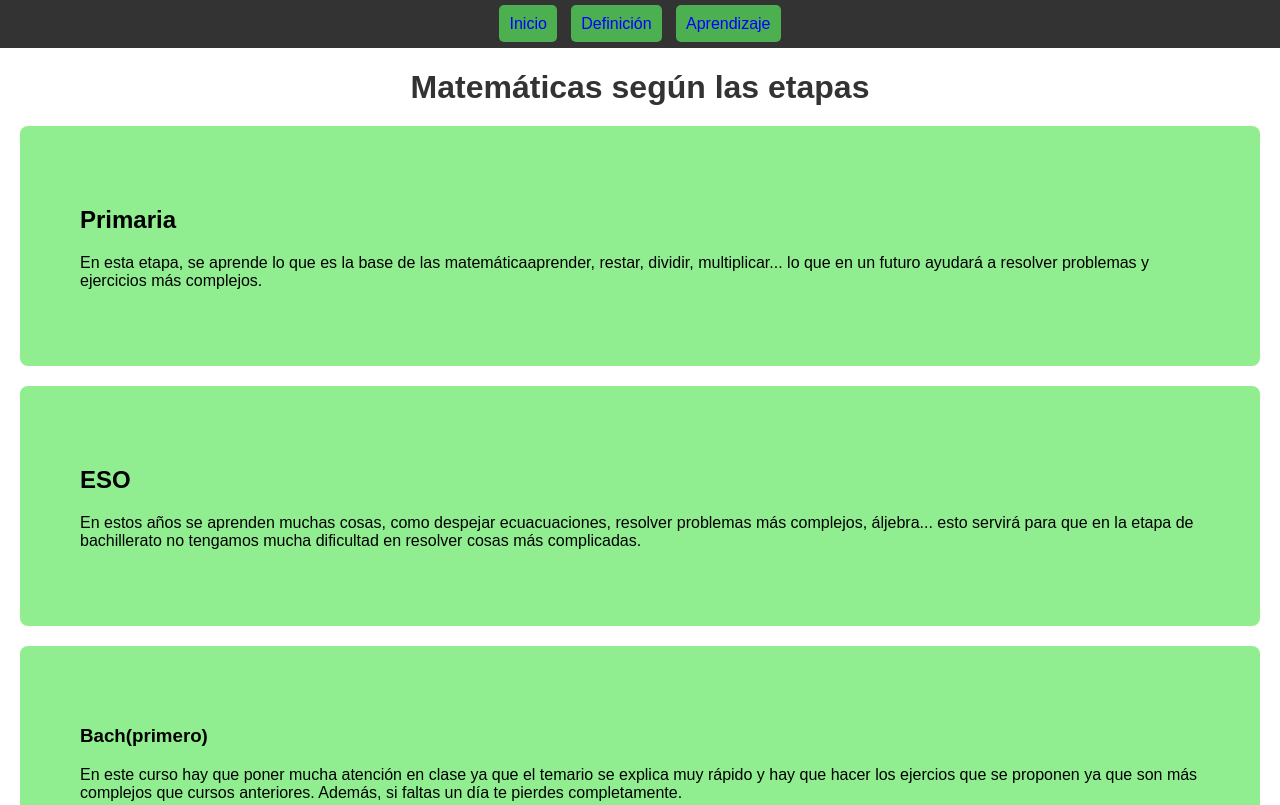
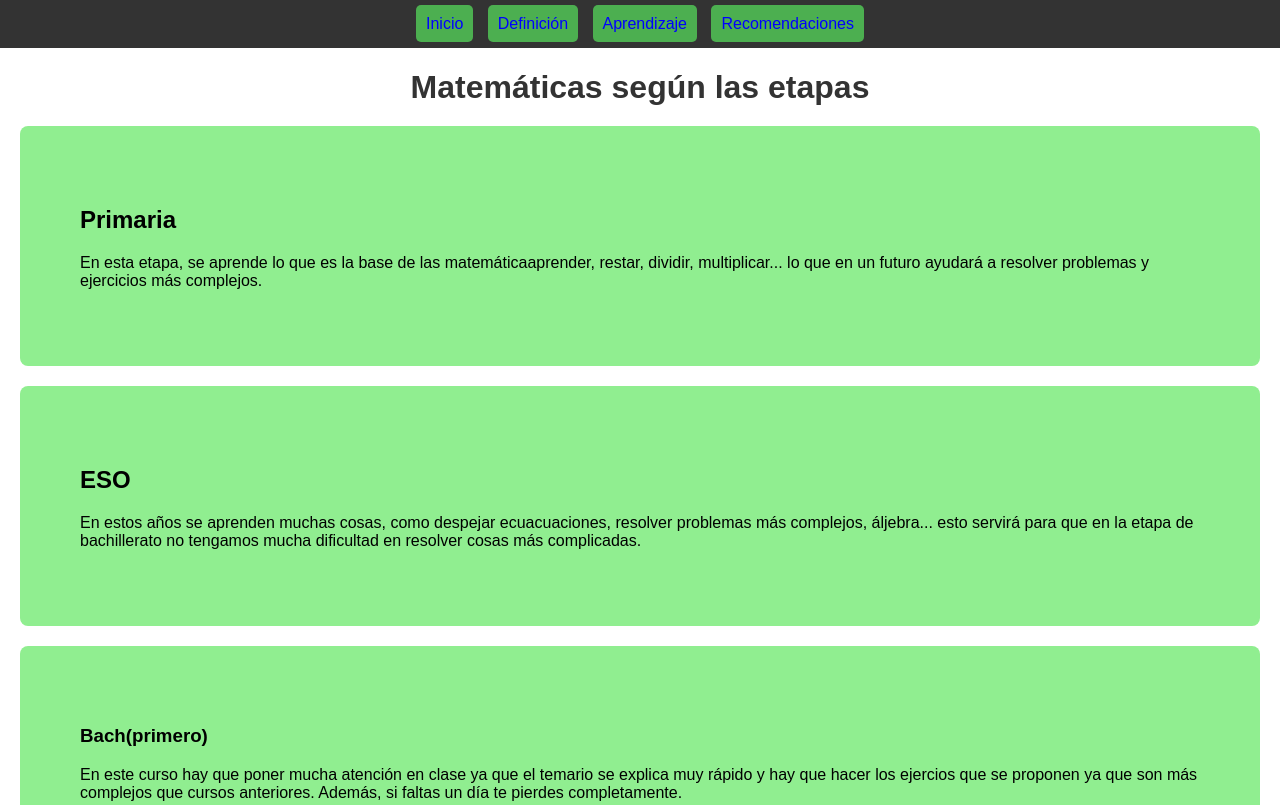
Before and after one commit to Yihao67/Web-computaci-n-Yi-Hao-, a plain HTML site: page 1mate.html in a window 1280 px wide. Shown: the top 805 px of the page. Drawn offline with Linux system fonts and the light colour scheme.

Commit message:
Add link to 'Recomendaciones' in navigation

```diff
--- a/1mate.html
+++ b/1mate.html
@@ -23,7 +23,7 @@
 <a href="1mate.html">Definición</a>
 
 <a href="2mate.html">Aprendizaje</a>
-
+<a href="3mate.html">Recomendaciones</a>
 </nav>
 <!-- ENCABEZADO PRINCIPAL -->
 
```
